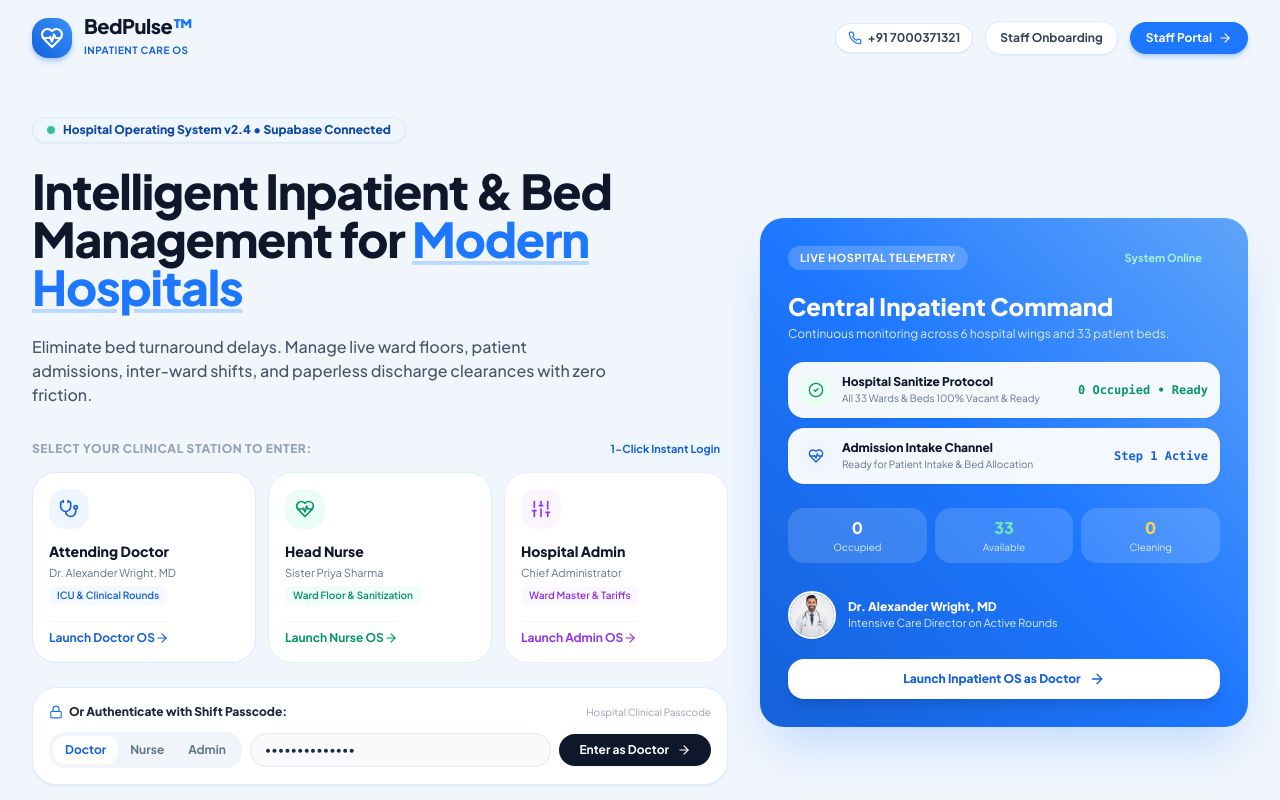
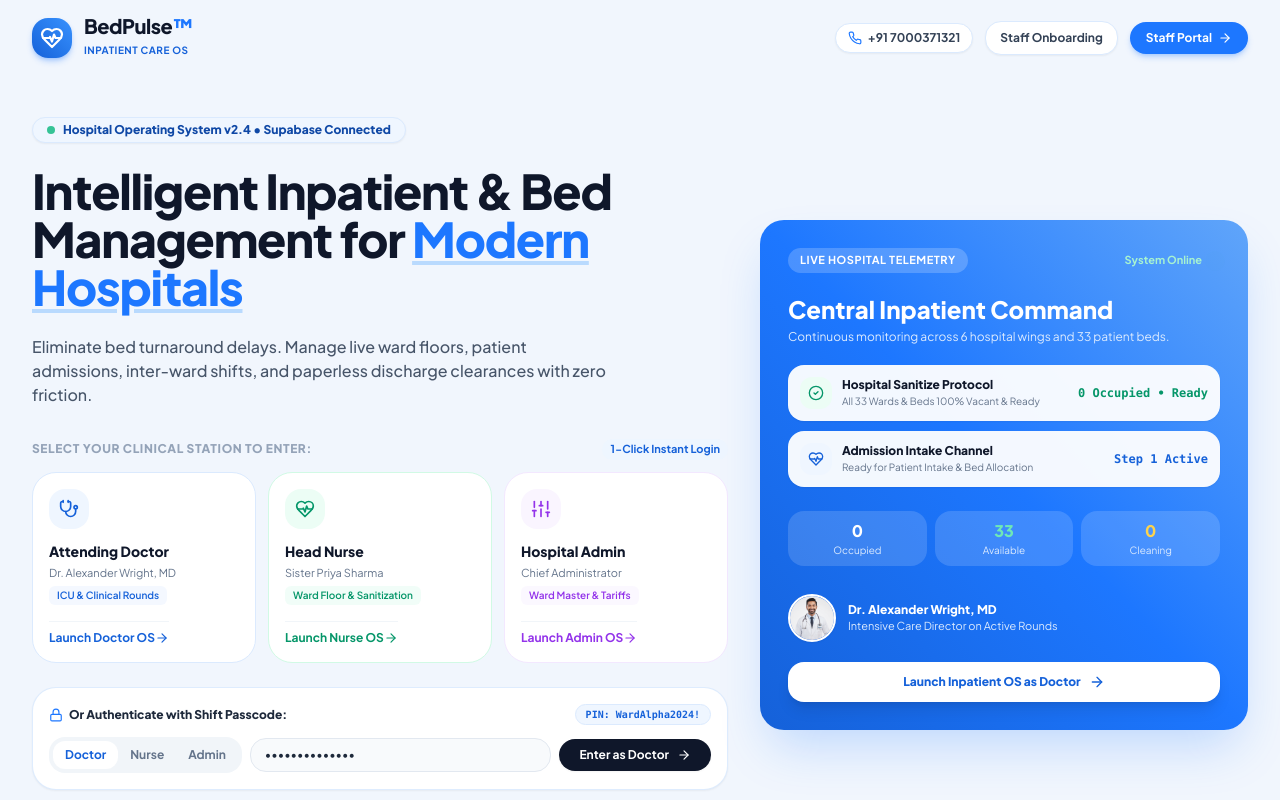
Before and after one commit to mukeshh02/BedPulse, a Next.js app: page / in a window 1280 px wide. Shown: the top 800 px of the page. Built offline with nearby package versions, Linux system fonts and the light colour scheme; no server answers; the database is empty.

Commit message:
docs: display PIN badge and placeholder for Shift Passcode on Landing Page

```diff
--- a/src/components/LandingPage.tsx
+++ b/src/components/LandingPage.tsx
@@ -235,7 +235,9 @@ export const LandingPage: React.FC<LandingPageProps> = ({ onLoginSuccess }) => {
                 <span className="text-xs font-black text-slate-800 flex items-center gap-1.5">
                   <Lock className="w-3.5 h-3.5 text-brand-500" /> Or Authenticate with Shift Passcode:
                 </span>
-                <span className="text-[10px] text-slate-400">Hospital Clinical Passcode</span>
+                <span className="text-[10px] font-bold text-brand-600 bg-blue-50 px-2.5 py-0.5 rounded-full border border-blue-100 font-mono">
+                  PIN: WardAlpha2024!
+                </span>
               </div>
 
               <div className="flex flex-col sm:flex-row items-stretch sm:items-center gap-2">
@@ -259,7 +261,7 @@ export const LandingPage: React.FC<LandingPageProps> = ({ onLoginSuccess }) => {
                     type="password"
                     value={pin}
                     onChange={(e) => setPin(e.target.value)}
-                    placeholder="Enter Shift Passcode"
+                    placeholder="Enter Passcode (e.g. WardAlpha2024!)"
                     className="w-full bg-slate-50 px-3.5 py-2 text-xs rounded-2xl border border-slate-200 focus:outline-none focus:ring-2 focus:ring-brand-500"
                   />
                 </div>
```
